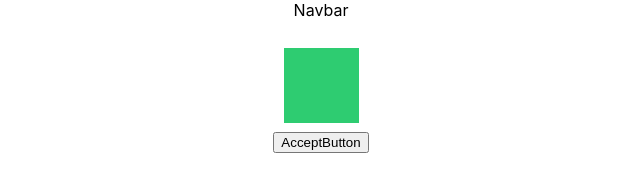
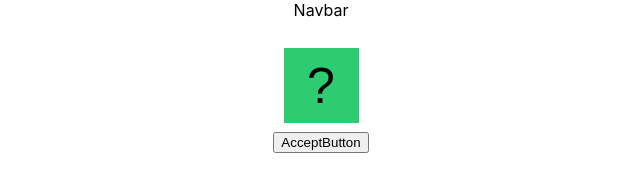
Before and after one commit to bolloland/braille, a React (Create React App) app: page /encrypt in a window 1280 px wide. Before the commit this address had no page. Shown: the top 173 px of the page, without its empty margins (319-959 px from the left). Built offline with nearby package versions, Linux system fonts and the light colour scheme.

Commit message:
symbol detected, not rendering yet

```diff
--- a/src/components/SymbolContainer.js
+++ b/src/components/SymbolContainer.js
@@ -1,4 +1,4 @@
-import React, { useContext } from 'react'
+import React, { useContext, useState } from 'react'
 import '../styles/square-box.css'
 import { MyContext } from '../ContextProvider'
 import { letters } from '../braille-data/seed'
@@ -9,27 +9,46 @@ const SymbolContainer = () => {
     const enteredArray = dots.map((dot) => dot.value)
     console.log(enteredArray, "enteredArray")
 
-    const renderLetter = () => {
+    const jsonArray = JSON.stringify(enteredArray)
+    console.log(jsonArray, "json-entered")
 
-        for (let i=0; i < letters.length; i++) {
-            if (letters[i].pattern.every((value, index) => value === enteredArray[index])) {
-                    return (
-                       letters[i].symbol
-                    )
-            } else {
-                return (
-                    "?"
-                    )
-                }
+    const [symbol, setSymbol] = useState("?")
+
+    for (let i = 0; i < letters.length; i++) {
+        let letterArray = JSON.stringify(letters[i].pattern);
+        if (jsonArray === letterArray) {
+            console.log(letters[i].symbol)
+            setSymbol(letters[i].symbol)
+
         }
+    }
 
-    }
 
     return (
         <div className="square-box">
-       {renderLetter}
+       {symbol}
         </div>
         )
+
+
 }
 
 export default SymbolContainer
+
+
+// const renderLetter = () => {
+
+//     for (let i=0; i < letters.length; i++) {
+//         if (letters[i].pattern.every((value, index) => value === enteredArray[index])) {
+//                 return (letters[i].symbol)
+//         } else {
+//             return ("?")
+//         }
+//     }
+// }
+
+// return (
+//     <div className="square-box">
+//    {renderLetter}
+//     </div>
+//     )
```
